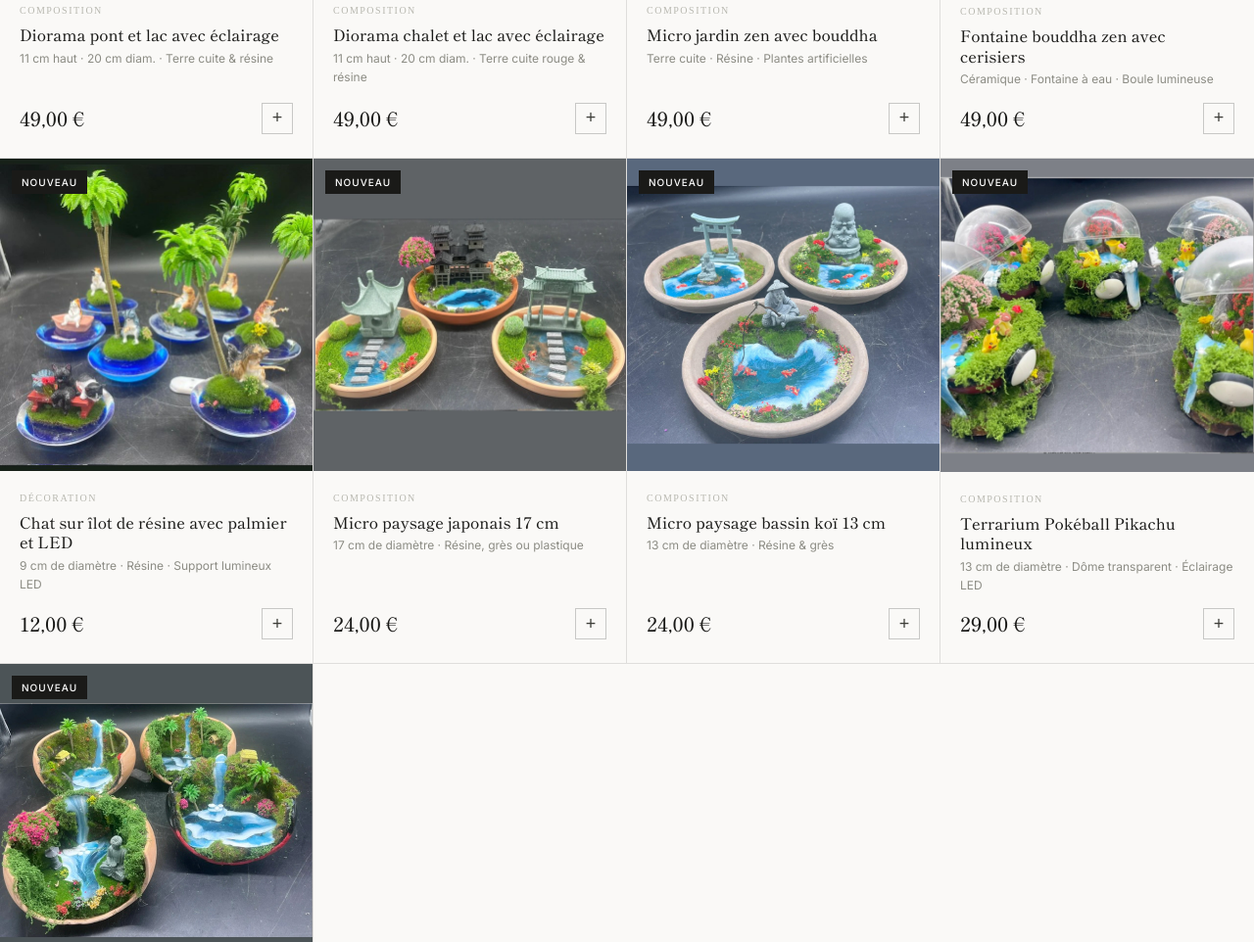
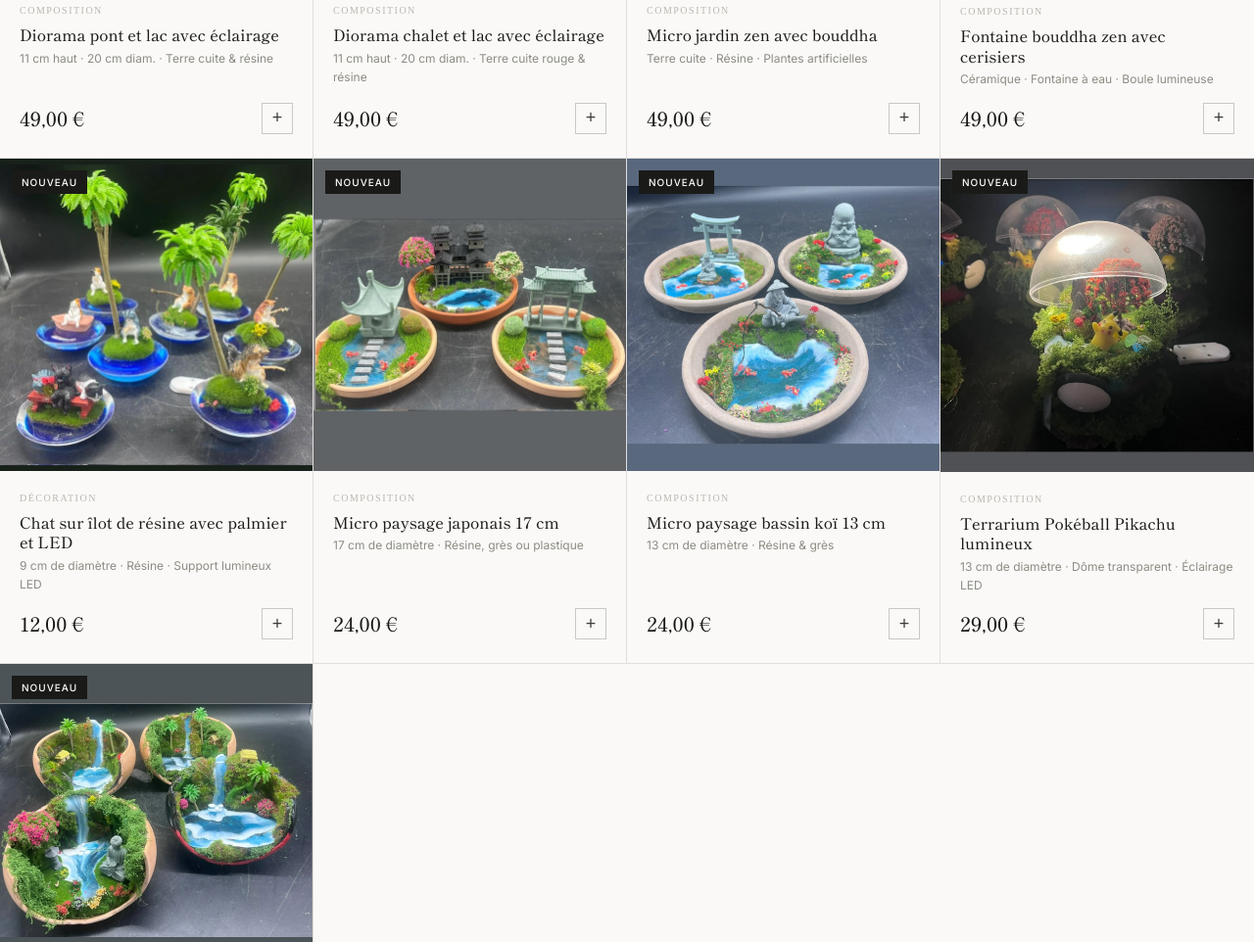
Before and after one commit to AlexisMinssieux/midori-minichua, a website: page boutique.html in a window 1280 px wide. Shown: the part 1881-2843 px from the top of the page at 98% size. Drawn offline with Linux system fonts and the light colour scheme.

Commit message:
Pokéball Pikachu : photo hero (1 seule Pokéball allumée) en principale
Co-Authored-By: Claude Opus 4.8 <noreply@anthropic.com>

```diff
--- a/boutique.html
+++ b/boutique.html
@@ -405,8 +405,8 @@ const products = [
     price: 29,
     tag: "Nouveau",
     category: "composition",
-    img: "img/pokeball-pikachu-1.jpg",
-    imgs: ["img/pokeball-pikachu-1.jpg", "img/pokeball-pikachu-2.jpg", "img/pokeball-pikachu-3.jpg"],
+    img: "img/pokeball-pikachu-3.jpg",
+    imgs: ["img/pokeball-pikachu-3.jpg", "img/pokeball-pikachu-2.jpg", "img/pokeball-pikachu-1.jpg"],
     tags: ["Pokémon", "Pikachu", "LED"],
     desc: "Terrarium décoratif en forme de Pokéball avec dôme transparent : figurine Pikachu, arbre fleuri, mousse naturelle et petit décor miniature. Éclairage LED intégré pour une ambiance lumineuse. 13 cm de diamètre. Pièce unique faite main. Livraison dès 6,49 € ou remise en main propre à Saint-Genis-Laval."
   },
```
